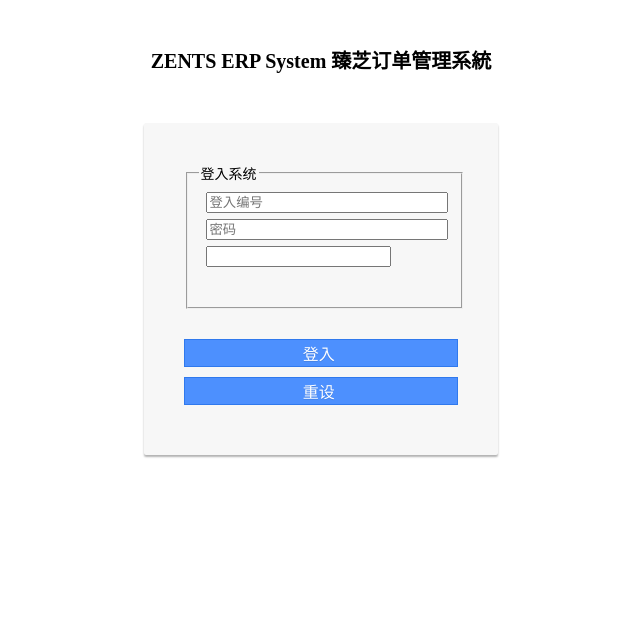
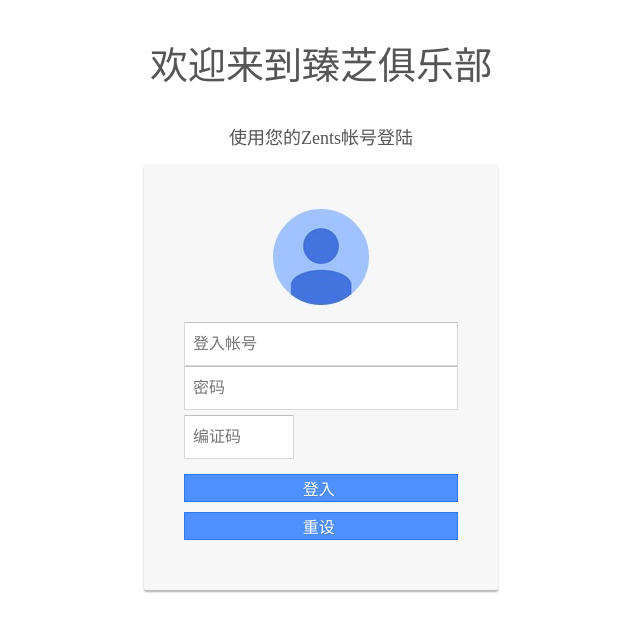
Before and after one commit to Princelo/zentserp, a CodeIgniter app: template application/views/login/index.php in a window 1280 px wide. Shown: the top 632 px of the page, without its empty margins (319-959 px from the left). Run offline with CodeIgniter, Linux system fonts and the light colour scheme; the template is opened without the code that fills it, so the values that code supplies are empty.

Commit message:
login style

```diff
--- a/application/controllers/login.php
+++ b/application/controllers/login.php
@@ -17,9 +17,12 @@ class Login extends CI_Controller {
         if($this->session->userdata('user') != "")
             redirect('forecast/index');
         $vals = array(
-            'word' => random_string('alnum', 5),
+            //'word' => random_string('alnum', 5),
+            'word' => random_string('numeric', 5),
             'img_path' => './captcha/',
             'img_url' => base_url().'captcha/',
+            'img_widget' => '130',
+            'img_height' => '44',
         );
 
         $cap = create_captcha($vals);
--- a/application/views/login/index.php
+++ b/application/views/login/index.php
@@ -14,6 +14,52 @@
     <script type="text/javascript" src="https://www.google.com/jsapi"></script>
     <script language="javascript">google.load("jquery", "1.7.1"); </script>
     -->
+    <style>
+        body{font-family: "Microsoft Yahei" !important;}
+        .google_textfield{
+            -webkit-appearance: none;
+            appearance: none;
+            display: inline-block;
+            height: 36px;
+            padding: 0 8px;
+            margin: 0;
+            background: #fff;
+            border: 1px solid #d9d9d9;
+            border-top: 1px solid #c0c0c0;
+            -moz-box-sizing: border-box;
+            -webkit-box-sizing: border-box;
+            box-sizing: border-box;
+            -moz-border-radius: 1px;
+            -webkit-border-radius: 1px;
+            border-radius: 1px;
+            font-size: 15px;
+            color: #404040;
+            width: 100%;
+            display: block;
+            margin-bottom: 10px;
+            z-index: 1;
+            position: relative;
+            -moz-box-sizing: border-box;
+            -webkit-box-sizing: border-box;
+            box-sizing: border-box;
+            direction: ltr;
+            height: 44px;
+            font-size: 16px;
+            width:274px;
+        }
+        .google_email{
+            margin-bottom:0;
+        }
+        .yform{
+            width:274px;
+        }
+        .captcha{width:110px; display:inline-block;}
+        .div-captcha img{float:right;}
+        .type-button{padding-top: 0;}
+        table{border-spacing: 0;}
+        h1{color:#555; font-family: "Microsoft Yahei"; margin-bottom:15px; font-weight: normal !important; font-size: 38px !important;}
+        h2{color:#555; font-family: "Microsoft Yahei"; margin-bottom:15px; font-weight: normal !important; font-size: 18px !important;}
+    </style>
 </head>
 <body>
 
@@ -33,7 +79,8 @@
 
                     <!--<div style="background:url('includes/images/login_interface.jpg'); width:500px; height:300px;border:6px solid #fff">-->
                     <div>
-                        <p class="title">ZENTS ERP System 臻芝订单管理系統</p>
+                        <h1 class="title">欢迎来到臻芝俱乐部</h1>
+                        <h2 class="">使用您的Zents帐号登陆</h2>
                         <p stype="width:100%; text-align:center; color:#f00;"><?=$error;?></p>
                         <div class="choose-block" style="display:none;">
                             <div class="choose">
@@ -52,33 +99,18 @@
 
                             <div align="left">
                                 <form action="<?=base_url()?>login/check" method="post" class="yform columnar" id="frm">
-                                    <fieldset>
-                                        <legend>登入系统 </legend>
-
-                                        <table>
-                                            <tr>
-                                                <td class="display_field"></td><td class="input_field"><input type="text" name="login_id" value="" id="login_id" class="textfield" placeholder="登入编号 "  /></td>
-                                            </tr>
-                                            <tr>
-                                                <td class="display_field"></td><td class="input_field"><input type="password" name="password" value="" id="password" class="textfield" placeholder="密码 "  /></td>
-                                            </tr>
-                                            <tr>
-                                                <td class="display_field">
-                                                </td>
-                                                <td class="input_field">
-                                                    <input type="text" name="captcha" value="" />
-                                                </td>
-                                            </tr>
-                                            <tr>
-                                                <td></td>
-                                                <td>
-                                                    <?=$captcha;?>
-                                                </td>
-                                            </tr>
-                                        </table>
 
 
-                                    </fieldset>
+                                    <div style="width:113px; margin:0 auto; margin-bottom: 10px;">
+                                        <img src="<?=base_url()?>assets/images/photo.png" style="width:113px; margin:0 auto"/>
+                                    </div>
+                                    <input type="text" name="login_id" value="" id="login_id" class="google_textfield google_email" placeholder="登入帐号 "  />
+                                    <input type="password" name="password" value="" id="password" class="google_textfield google_email" placeholder="密码 "  />
+                                    <div style="padding-top:5px; padding-bottom:5px;" class="div-captcha">
+                                        <input type="text" name="captcha" class="google_textfield captcha" placeholder="编证码" value="" />
+                                        <?=$captcha;?>
+                                    </div>
+
                                     <div class="info_msg">
                                     </div>
 
```
Also changed, not shown: assets/images/photo.png (added).
